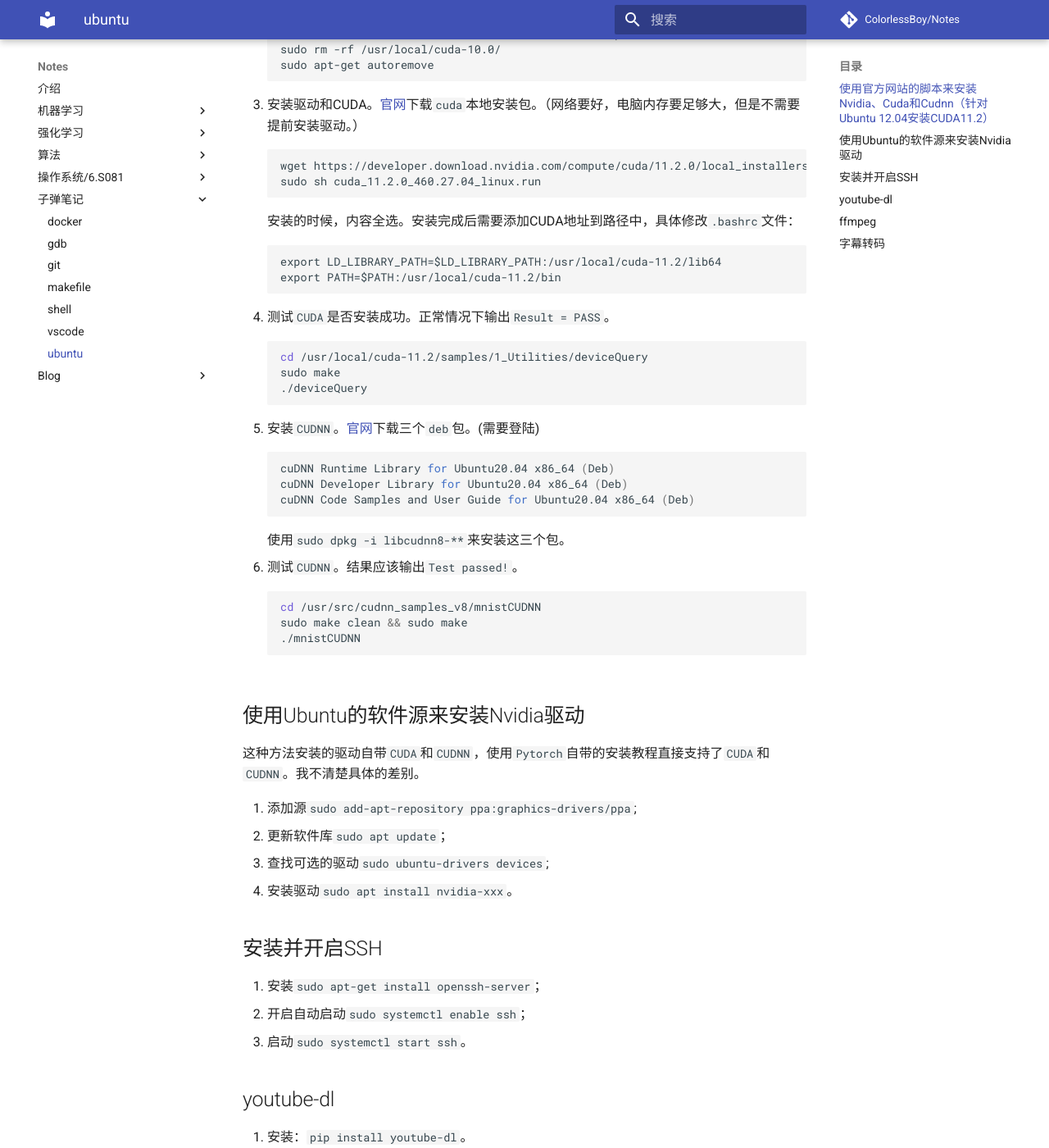
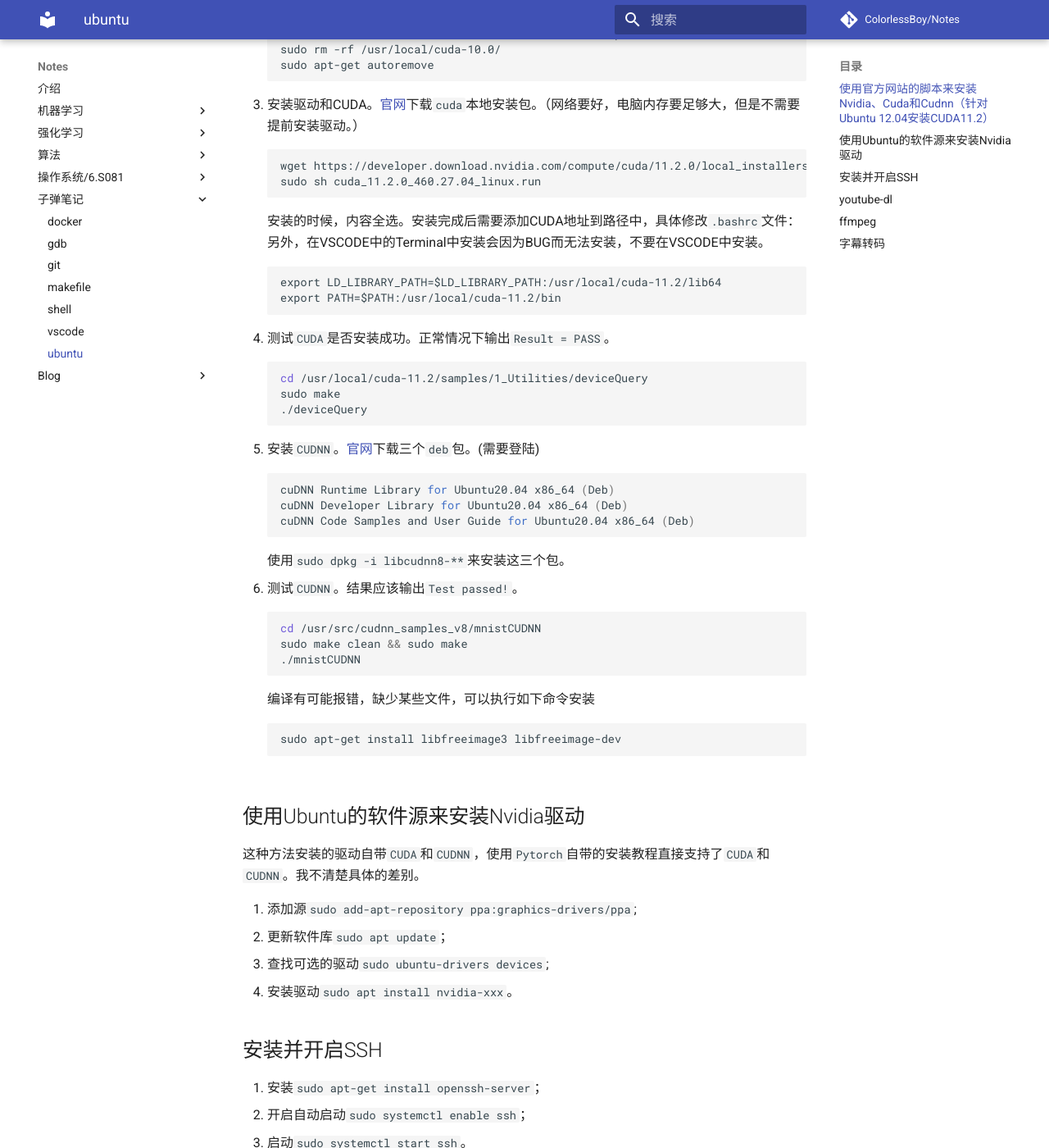
Before and after one commit to ColorlessBoy/Notes, an MkDocs documentation site: the page built from docs/子弹笔记/子弹笔记-ubuntu.md, in a window 1280 px wide and 1400 px high, scrolled down 625 px. Shown: the whole window at 82% size. Built offline with MkDocs 1.6.1 and Material for MkDocs 9.7.7, drawn with Linux system fonts in a browser that asks for light colours; comment, search, counter and statistics services are not loaded.

Commit message:
1. Ubuntu安装CUDA.

````diff
--- a/docs/子弹笔记/子弹笔记-ubuntu.md
+++ b/docs/子弹笔记/子弹笔记-ubuntu.md
@@ -38,6 +38,7 @@
     ```
 
     安装的时候，内容全选。安装完成后需要添加CUDA地址到路径中，具体修改`.bashrc`文件：
+    另外，在VSCODE中的Terminal中安装会因为BUG而无法安装，不要在VSCODE中安装。
 
     ```txt
     export LD_LIBRARY_PATH=$LD_LIBRARY_PATH:/usr/local/cuda-11.2/lib64
@@ -64,10 +65,17 @@
 
 6. 测试`CUDNN`。结果应该输出`Test passed!`。
 
+
     ```bash
     cd /usr/src/cudnn_samples_v8/mnistCUDNN
     sudo make clean && sudo make
     ./mnistCUDNN
+    ```
+
+    编译有可能报错，缺少某些文件，可以执行如下命令安装
+
+    ```bash
+    sudo apt-get install libfreeimage3 libfreeimage-dev
     ```
 
 ## 使用Ubuntu的软件源来安装Nvidia驱动
````
